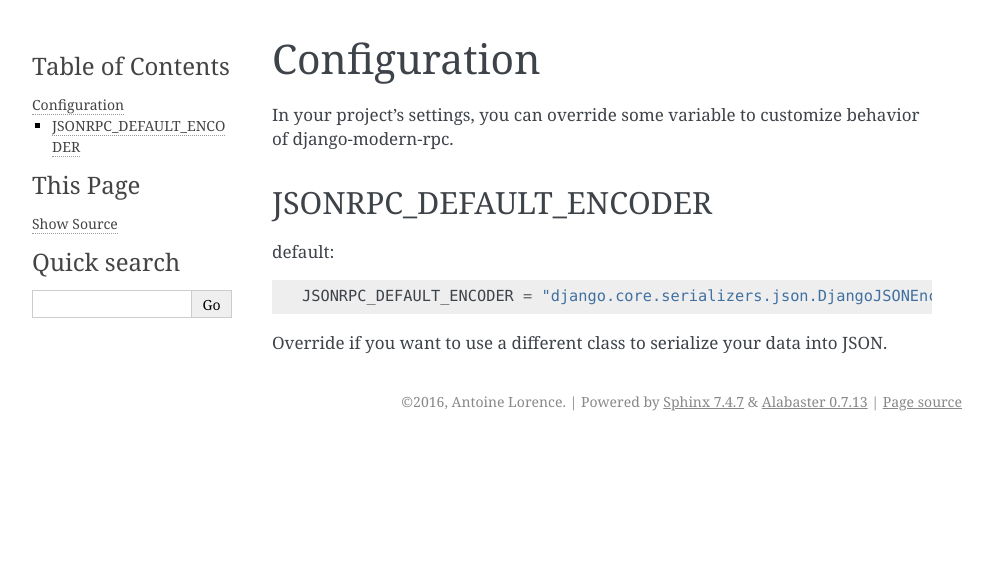
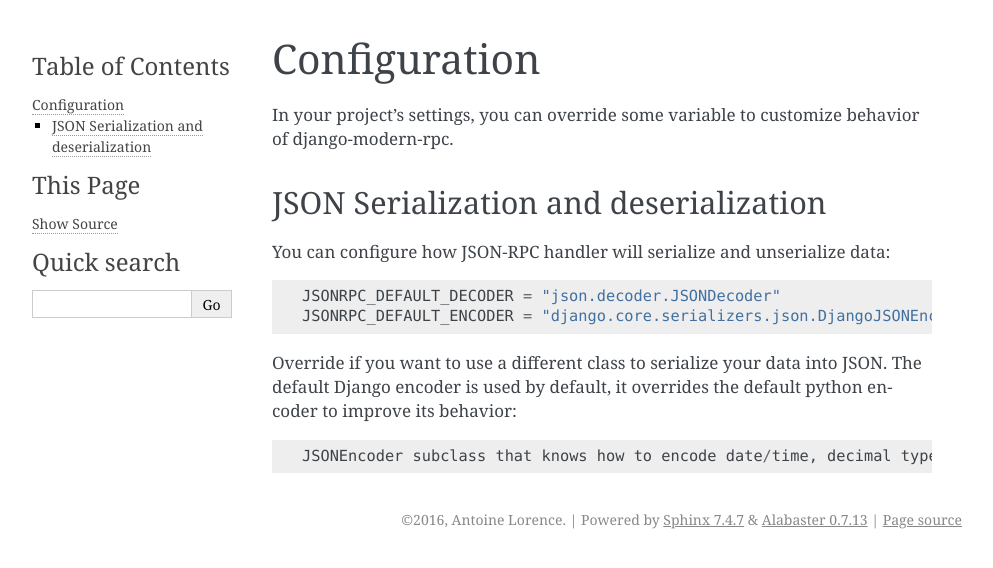
Before and after one commit to alorence/django-modern-rpc, a Sphinx documentation site: the page built from docs/source/configuration.rst, in a window 1280 px wide. Shown: the top 568 px of the page, without its empty margins (148-1141 px from the left). Built offline with Sphinx 7.4.7, drawn with Linux system fonts in a browser that asks for light colours.

Commit message:
Adds missing settings configuration variable

```diff
--- a/docs/source/configuration.rst
+++ b/docs/source/configuration.rst
@@ -5,11 +5,15 @@ Configuration
 In your project's settings, you can override some variable to customize behavior of django-modern-rpc.
 
 
-JSONRPC_DEFAULT_ENCODER
-^^^^^^^^^^^^^^^^^^^^^^^
+JSON Serialization and deserialization
+======================================
 
-default::
+You can configure how JSON-RPC handler will serialize and unserialize data::
 
-  JSONRPC_DEFAULT_ENCODER = "django.core.serializers.json.DjangoJSONEncoder"
+   JSONRPC_DEFAULT_DECODER = "json.decoder.JSONDecoder"
+   JSONRPC_DEFAULT_ENCODER = "django.core.serializers.json.DjangoJSONEncoder"
 
-Override if you want to use a different class to serialize your data into JSON.
+Override if you want to use a different class to serialize your data into JSON. The default Django encoder is used by
+default, it overrides the default python encoder to improve its behavior::
+
+  JSONEncoder subclass that knows how to encode date/time, decimal types and UUIDs.
```
Also changed, not shown: 3 other files.
